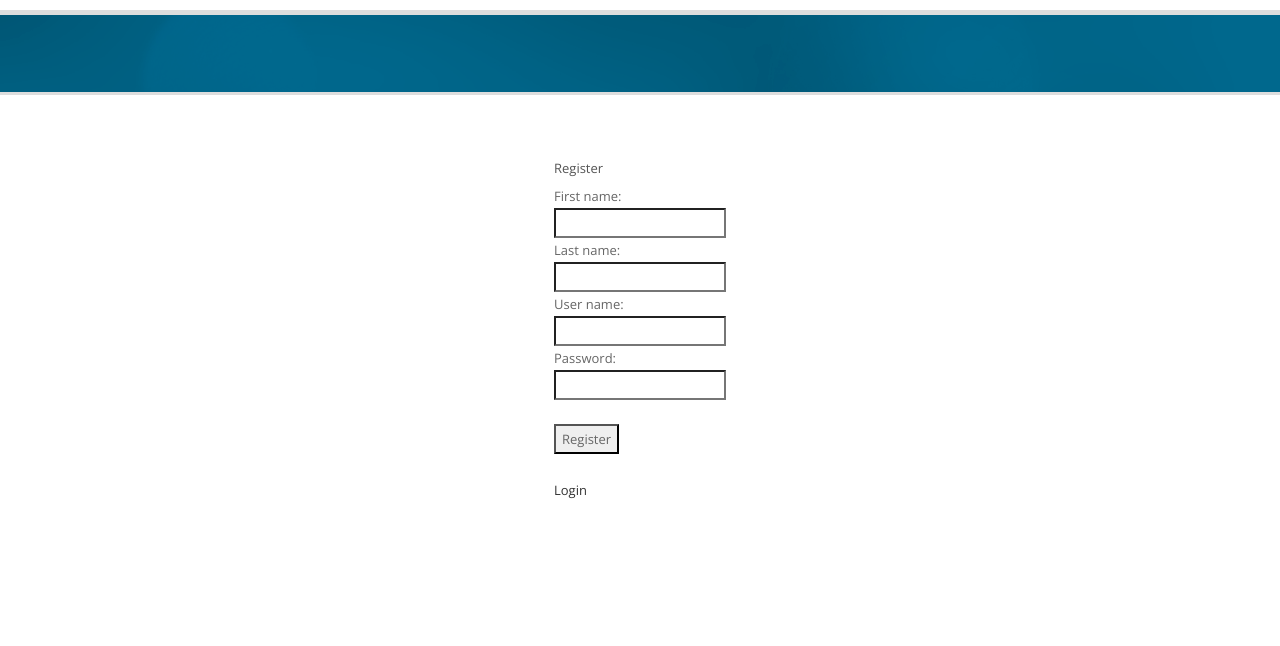
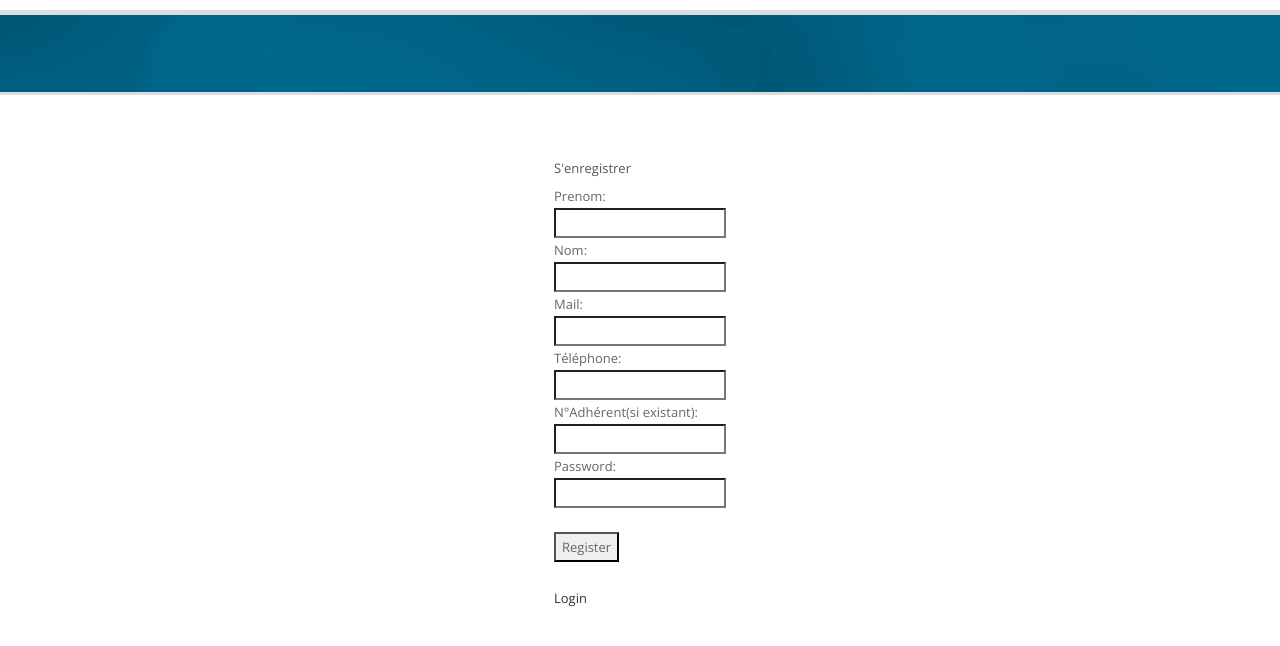
Before and after one commit to andreasfi/cas, a PHP site: page /cas/login/newuser in a window 1280 px wide. Shown: the part 120-766 px from the top of the page. Run offline with PHP 8.4, Linux system fonts and the light colour scheme; data that the repository does not hold is empty.

Commit message:
Registering working. Not login

```diff
--- a/dal/Class.MySqlConn.php
+++ b/dal/Class.MySqlConn.php
@@ -7,7 +7,7 @@
 class MySqlConn {
 	const HOST = "127.0.0.1";
 	const PORT = "3306";
-	const DATABASE = "php_mvc";
+	const DATABASE = "cas_php";
 	const USER = "root";
 	const PWD = "";
 
--- a/views/login/newuser.php
+++ b/views/login/newuser.php
@@ -11,11 +11,13 @@ $persistence = $this->vars['persistence'];
 	<table align="center">
 		<tr>
 			<td>
-			<h1>Register</h1>
-			First name:<br><input type="text" name="firstname" value="<?php echo $persistence[0];?>"><br>
-			Last name:<br><input type="text" name="lastname" value="<?php echo $persistence[1];?>"><br>
-			User name:<br><input type="text" name="username" value="<?php echo $persistence[2];?>"><br>
-			Password:<br><input type="password" name="password" value="<?php echo $persistence[3];?>"><br><br>
+			<h1>S'enregistrer</h1>
+			Prenom:<br><input type="text" name="firstname" value="<?php echo $persistence[0];?>"><br>
+			Nom:<br><input type="text" name="lastname" value="<?php echo $persistence[1];?>"><br>
+			Mail:<br><input type="email" name="mail" value="<?php echo $persistence[2];?>"><br>
+			Téléphone:<br><input type="text" name="phone" value="<?php echo $persistence[3];?>"><br>
+			N°Adhérent(si existant):<br><input type="number" name="memberNumber" value="<?php echo $persistence[4];?>"><br>
+			Password:<br><input type="password" name="password" value="<?php echo $persistence[5];?>"><br><br>
 			<input type="submit" name="action" value="Register"><br><br>
 			<a href="<?php echo URL_DIR.'login/login';?>">Login</a>
 			</td>
```
Also changed, not shown: models/Class.User.php (+34 -10 lines).
